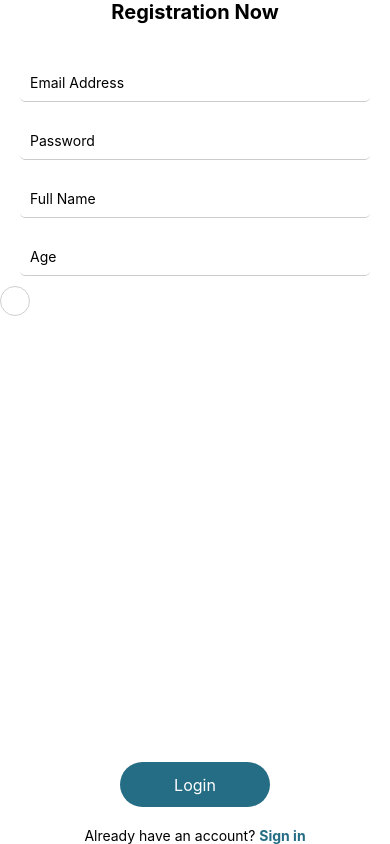
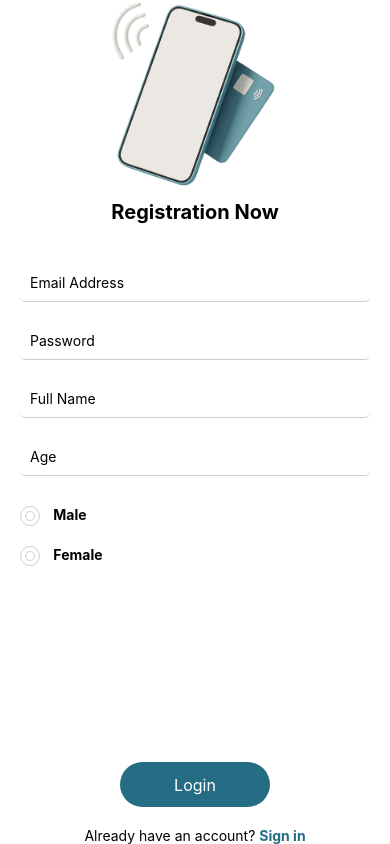
Before and after one commit to ibnTofajjal/NoteApp, a React Native app: screen /Signup in a window 390 px wide. Built offline with nearby package versions, Linux system fonts and the light colour scheme.

Commit message:
SingIn-SingUP UI complete

```diff
--- a/src/screens/SignUp.jsx
+++ b/src/screens/SignUp.jsx
@@ -12,9 +12,17 @@ import React from "react";
 import MyButton from "../components/MyButton";
 import MyInput from "../components/MyInput";
 
+const genderOption = ["Male", "Female"];
+
 const SignUp = ({ navigation }) => {
+  const [gender, setGender] = React.useState(null);
   return (
     <SafeAreaView style={{ flex: 1 }}>
+      <Image
+        source={require("../../assets/images/singUp.png")}
+        style={styles.imageStyle}
+        resizeMode="contain"
+      />
       <Text style={styles.imgTitle}>Registration Now</Text>
 
       {/* Inputs and Buttons --------------------------------- */}
@@ -24,12 +32,33 @@ const SignUp = ({ navigation }) => {
         <MyInput placeholder={"Full Name"} />
         <MyInput placeholder={"Age"} />
       </View>
+
+      {genderOption.map((option) => {
+        const selected = option === gender;
+        return (
+          <Pressable
+            onPress={() => setGender(option)}
+            key={option}
+            style={styles.radionContainer}
+          >
+            <View
+              style={[
+                styles.outerCircle,
+                selected && styles.selectedOuterCircle,
+              ]}
+            >
+              <View
+                style={[
+                  styles.innerCircle,
+                  selected && styles.selectedInnerCircle,
+                ]}
+              ></View>
+            </View>
+            <Text style={styles.radioText}> {option}</Text>
+          </Pressable>
+        );
+      })}
       {/* RADIO BUTTON */}
-      <Pressable style={styles.radionContainer}>
-        <View style={styles.outerCircle}>
-          <View style={styles.innerCircle}></View>
-        </View>
-      </Pressable>
 
       {/* DONT HAVE AN ACCOUNT? SING-UP */}
       <View
@@ -54,7 +83,12 @@ const SignUp = ({ navigation }) => {
         >
           <Text>
             Already have an account? {""}
-            <Text style={{ color: "#256D85", fontWeight: "bold" }}>
+            <Text
+              style={{
+                color: "#256D85",
+                fontWeight: "bold",
+              }}
+            >
               Sign in
             </Text>
           </Text>
@@ -68,10 +102,9 @@ export default SignUp;
 
 const styles = StyleSheet.create({
   imageStyle: {
-    width: 250,
-    height: 250,
+    width: 200,
+    height: 200,
     alignSelf: "center",
-    marginTop: 50,
   },
   imgTitle: {
     textAlign: "center",
@@ -84,10 +117,35 @@ const styles = StyleSheet.create({
     alignItems: "center",
   },
   outerCircle: {
-    height: 30,
-    width: 30,
+    height: 20,
+    width: 20,
     borderRadius: 15,
     borderWidth: 1,
     borderColor: "#cfcfcf",
+    marginTop: 20,
+    marginLeft: 20,
+    alignItems: "center",
+    justifyContent: "center",
+  },
+  innerCircle: {
+    height: 10,
+    width: 10,
+    borderRadius: 10,
+    borderColor: "#cfcfcf",
+    borderWidth: 1,
+    // marginLeft: 10,
+  },
+
+  radioText: {
+    fontWeight: "bold",
+    marginLeft: 10,
+    marginTop: 16,
+  },
+  selectedOuterCircle: {
+    borderColor: "#256D85",
+  },
+  selectedInnerCircle: {
+    backgroundColor: "#256D85",
+    borderColor: "#256D85",
   },
 });
```
